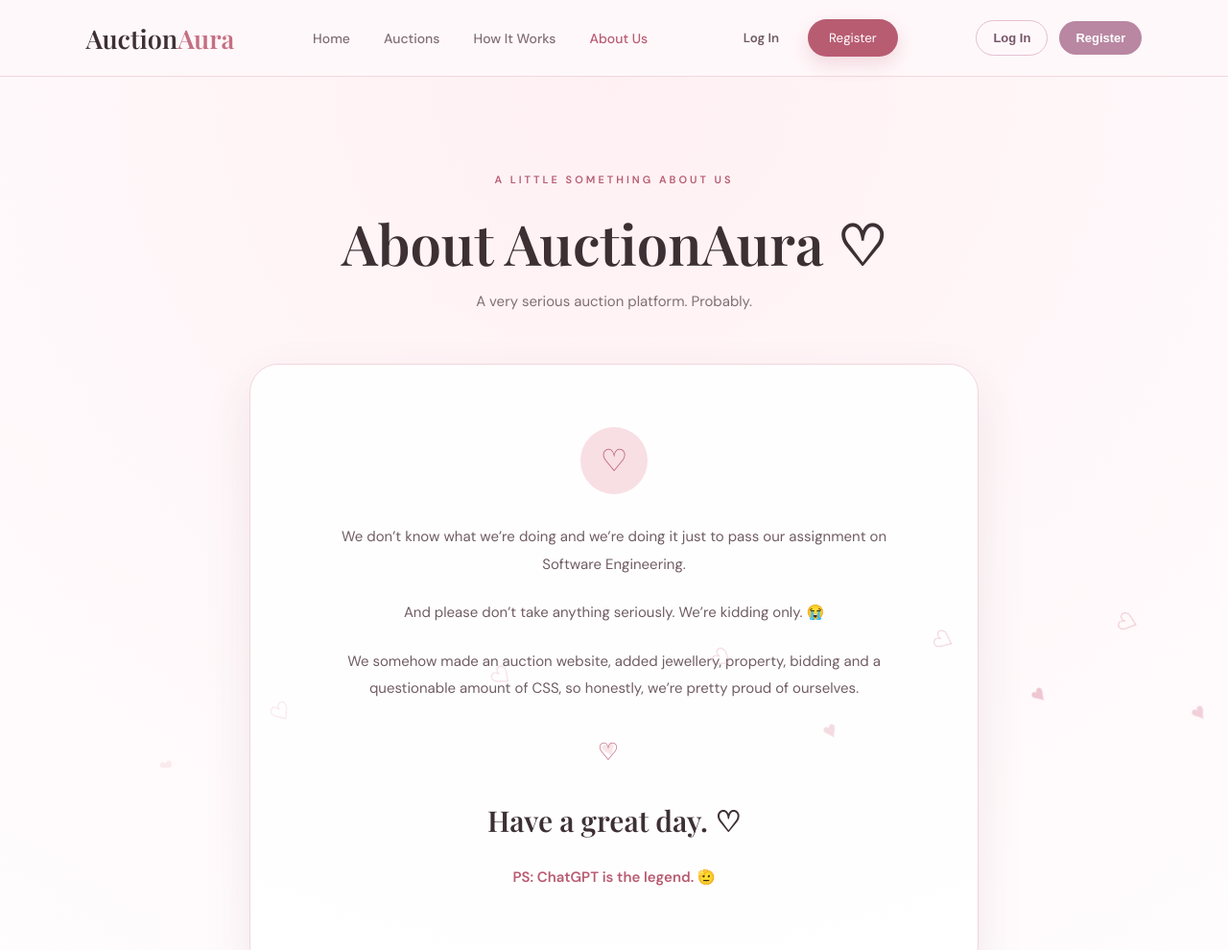
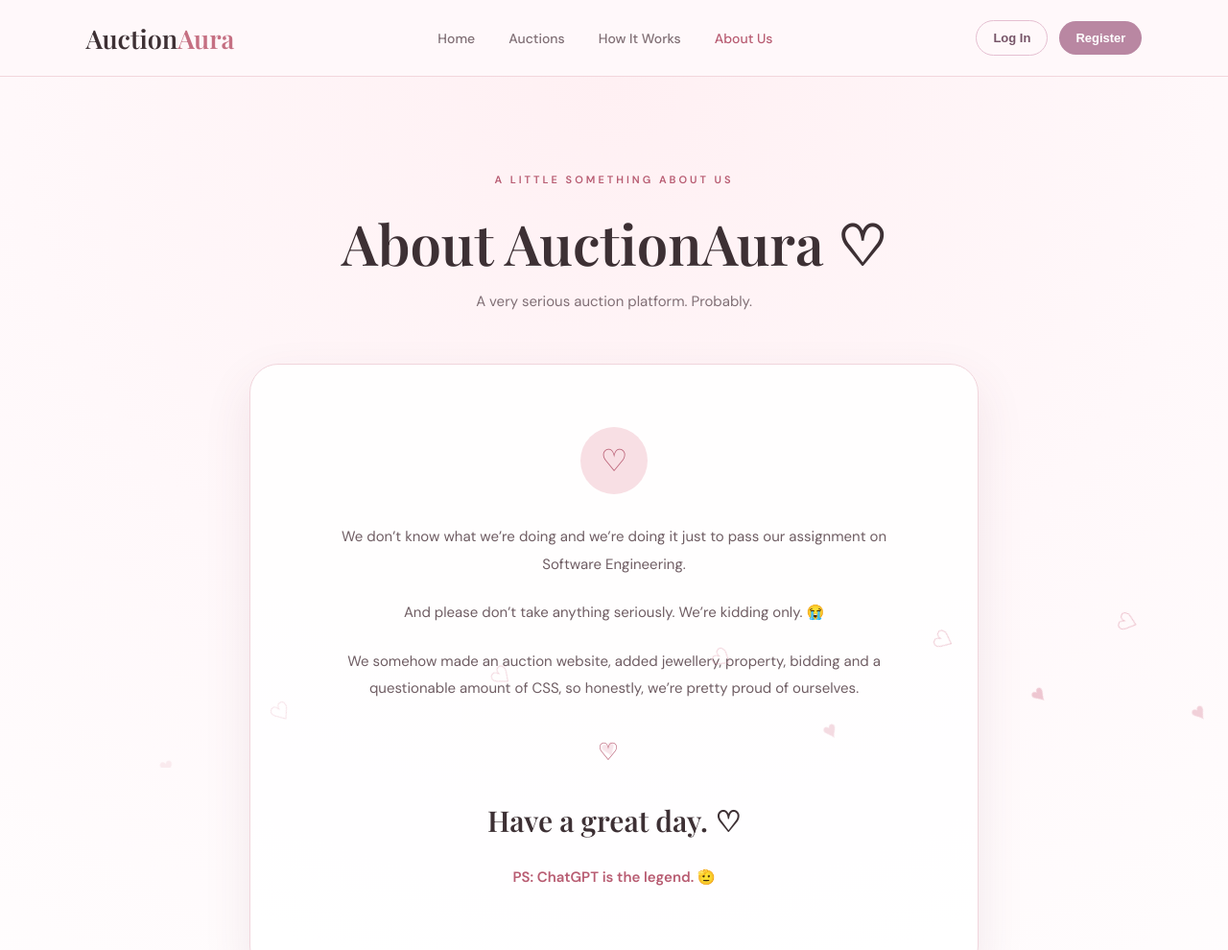
Before and after one commit to nibeditade20-debug/OnlineAuctionSystem, a plain HTML site: page About.html in a window 1280 px wide. Shown: the top 990 px of the page at 96% size. Drawn offline with nearby package versions, Linux system fonts and the light colour scheme.

Commit message:
Fix authentication navigation

```diff
--- a/About.html
+++ b/About.html
@@ -48,19 +48,7 @@
             <a href="about.html" class="active">About Us</a>
         </nav>
 
-        <div class="nav-buttons">
-
-            <button class="login-btn"
-                onclick="window.location.href='login.html'">
-                Log In
-            </button>
-
-            <button class="register-btn"
-                onclick="window.location.href='register.html'">
-                Register
-            </button>
-
-        </div>
+       <div class="nav-buttons" id="auth-area"></div>
 
     </header>
 
```
Also changed, not shown: Auction.html (+2 -3 lines), collector-bid.html (+1 -1 lines), how-it-works.html (+1 -12 lines).
